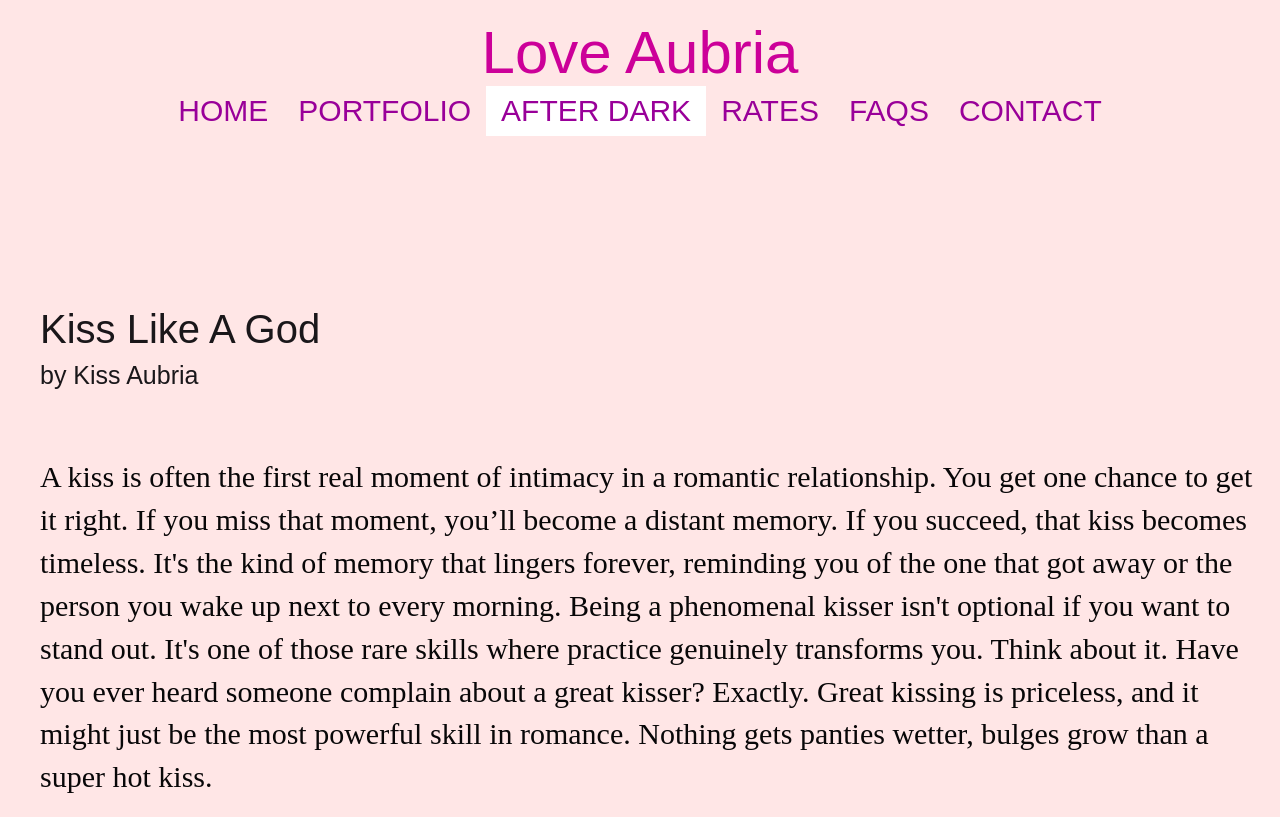
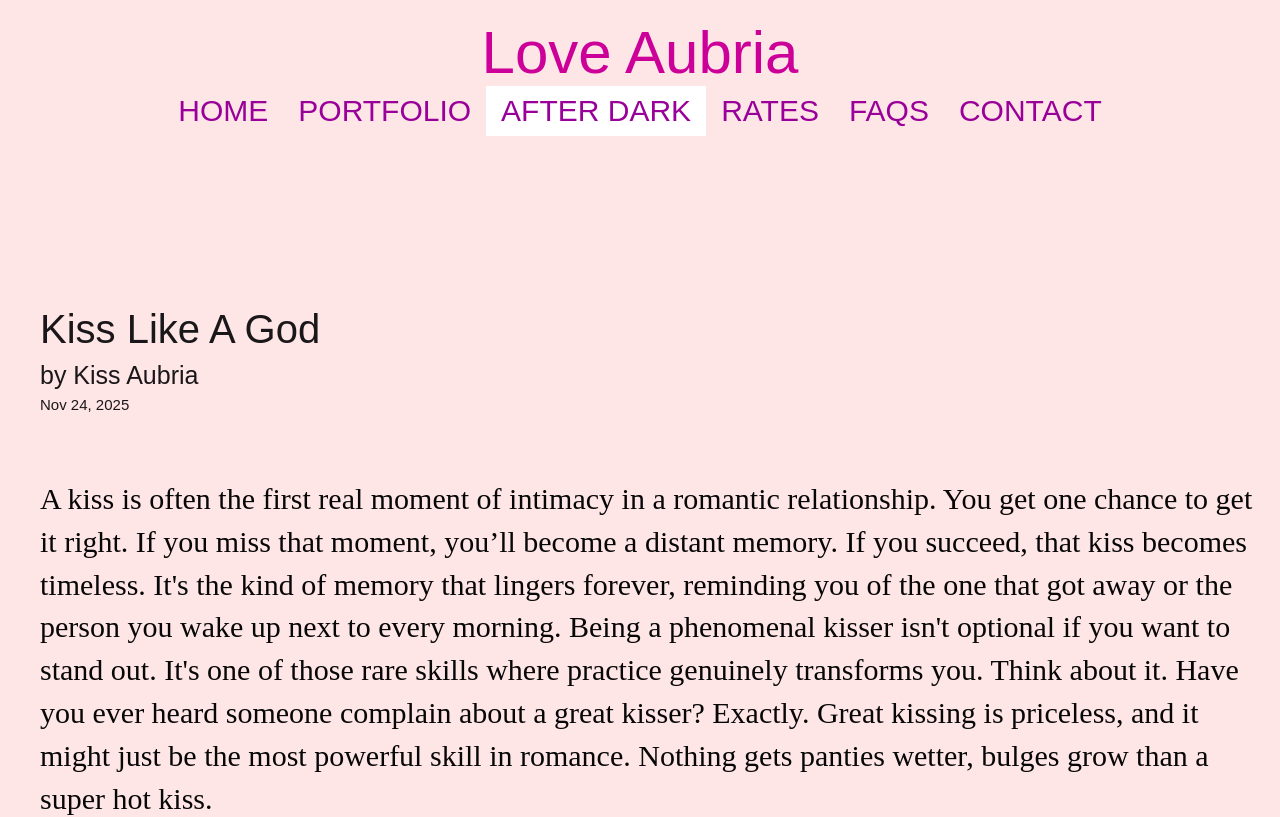
Before and after one commit to Pascaalz/sea, a plain HTML site: page articleau.html in a window 1280 px wide. Shown: the top 817 px of the page. Drawn offline with Linux system fonts and the light colour scheme; a web font is replaced by a local one.

Commit message:
Add files via upload

```diff
--- a/articleau.html
+++ b/articleau.html
@@ -97,6 +97,9 @@
 Kiss Like A God
 <div class="author">
 by Kiss Aubria
+</div>
+<div class="articledate">
+Nov 24, 2025
 </div>
 </div>
 
--- a/stylestouch.css
+++ b/stylestouch.css
@@ -72,6 +72,10 @@ font-size: 40px;
 
 .author{
   font-size: 25px;
+}
+
+.articledate{
+  font-size: 15px;
 }
 
 .articletext{
```
Also changed, not shown: faqsau.html (+1 -1 lines).
